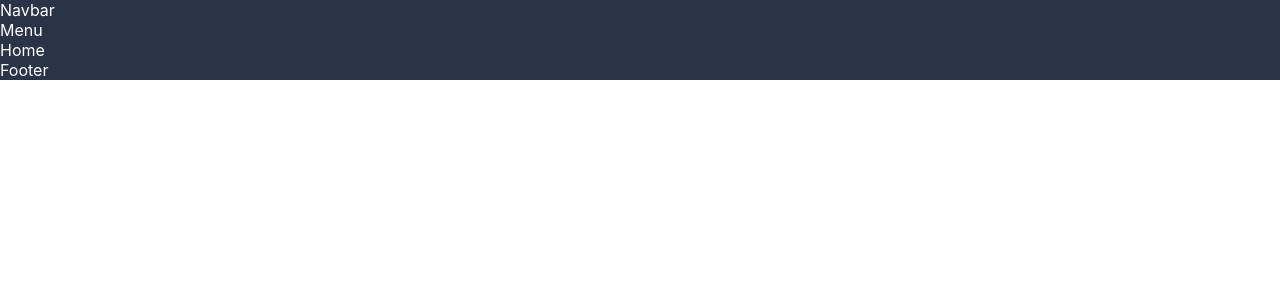
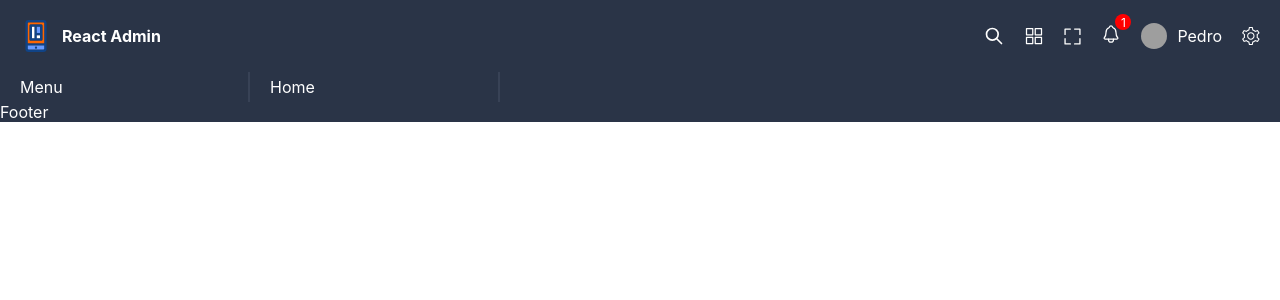
Before and after one commit to pedrowilliamsantos/react-admin, a React app: page / in a window 1280 px wide. Shown: the top 300 px of the page. Built offline with nearby package versions, Linux system fonts and the light colour scheme; grey boxes are pictures that could not be loaded; the HTML template or start-up script is replaced by a standard one.

Commit message:
ajustando o navbar

```diff
--- a/src/components/navbar/Navbar.jsx
+++ b/src/components/navbar/Navbar.jsx
@@ -1,9 +1,29 @@
 import React from 'react'
+import "./navbar.scss"
 
 const Navbar = () => {
-  return (
-    <div className='navbar'>Navbar</div>
-  )
+    return (
+        <div className='navbar'>
+            <div className="logo">
+                <img src="logo.svg" alt="" />
+                <span>React Admin</span>
+            </div>
+            <div className="icons">
+                <img src="/search.svg" alt="" />
+                <img src="/app.svg" alt="" />
+                <img src="/expand.svg" alt="" />
+                <div className="notification">
+                    <img src="/notifications.svg" alt="" />
+                    <span>1</span>
+                </div>
+                <div className="user">
+                    <img src="https://images.pexels.com/photos/3747147/pexels-photo-3747147.jpeg?auto=compress&cs=tinysrgb&w=1260&h=750&dpr=1" alt="" />
+                    <span>Pedro</span>
+                </div>
+                <img className='icon' src="/settings.svg" alt="" />
+            </div>
+        </div>
+    )
 }
 
 export default Navbar
--- a/src/components/navbar/navbar.scss
+++ b/src/components/navbar/navbar.scss
@@ -1,3 +1,52 @@
 .navbar {
+    width: 100%;
+    padding: 20px;
+    display: flex;
+    align-items: center;
 
+    justify-content: space-between;
+
+    .logo {
+        display: flex;
+        align-items: center;
+        font-weight: bold;
+        gap: 10px;
+    }
+    .icons {
+        display: flex;
+        align-items: center;
+        gap: 20px;
+
+        .notification {
+            position: relative;
+
+            span {
+                background-color: red;
+                border-radius: 50%;
+                width: 16px;
+                height: 16px;
+                color: white;
+                position: absolute;
+                top: -10px;
+                right: -10px;
+                display: flex;
+                align-items: center;
+                justify-content: center;
+                font-size: 12px;
+            }
+        }
+
+        .user {
+            display: flex;
+            align-items: center;
+            gap: 10px;
+
+            img {
+                width: 26px;
+                height: 26px;
+                border-radius: 50%;
+                object-fit: cover;
+            }
+        }
+    }
 }
--- a/src/main.jsx
+++ b/src/main.jsx
@@ -3,7 +3,7 @@ import ReactDOM from 'react-dom/client'
 import App from './App.jsx'
 
 ReactDOM.createRoot(document.getElementById('root')).render(
-  <React.StrictMode>
-    <App />
-  </React.StrictMode>,
+    <React.StrictMode>
+        <App />
+    </React.StrictMode>,
 )
--- a/src/pages/users/Users.jsx
+++ b/src/pages/users/Users.jsx
@@ -2,9 +2,9 @@ import React from 'react'
 import "./users.scss"
 
 const Users = () => {
-  return (
-    <div className='users'>Users</div>
-  )
+    return (
+        <div className='users'>Users</div>
+    )
 }
 
 export default Users
--- a/src/styles/global.scss
+++ b/src/styles/global.scss
@@ -16,3 +16,19 @@ a {
     background-color: $main-bg;
     color: $main-color;
 }
+
+.container {
+    display: flex;
+}
+
+.menuContainer {
+    width: 250px;
+    padding: 5px 20px;
+    border-right: 2px solid $soft-bg;
+}
+
+.contentContainer {
+    padding: 5px 20px;
+    width: 100%;
+
+}
```
Also changed, not shown: src/App.jsx (+11 -16 lines).
